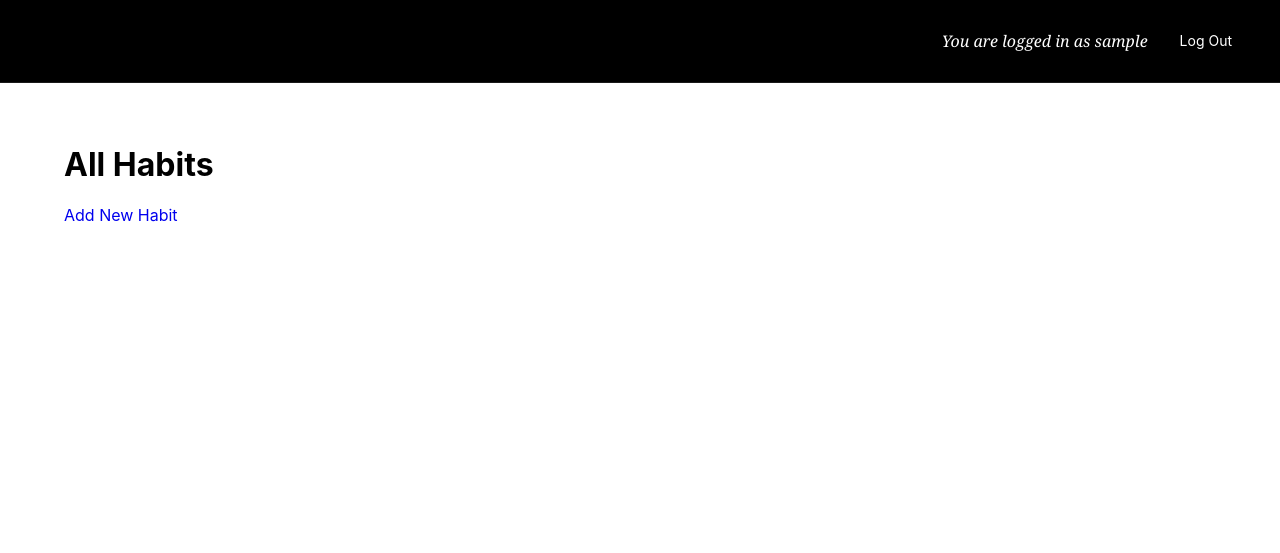
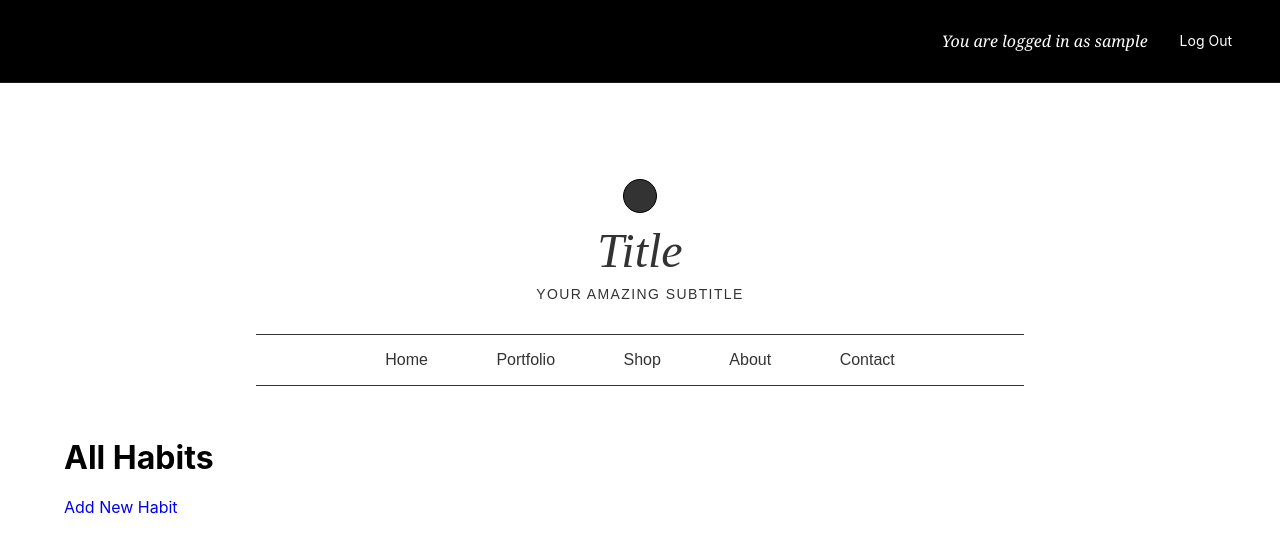
Before and after one commit to momentum-team-2/django-duplex-team-sea-otter, a Django app: page /habits/ in a window 1280 px wide. Shown: the top 553 px of the page. Run offline with Django 3.2, Linux system fonts and the light colour scheme; the visitor is signed in with stand-in values (Sample User, id 1); data that the repository does not hold is empty.

Commit message:
template change

```diff
--- a/templates/habits/list_habits.html
+++ b/templates/habits/list_habits.html
@@ -1,6 +1,21 @@
 {% extends "base.html" %}
 
 {% block content %}
+<header class="bg-white black-80 tc pv4 avenir">
+  <a href="" class="bg-black-80 ba b--black dib pa3 w2 h2 br-100">
+    <svg class="white" data-icon="skull" viewBox="0 0 32 32" style="fill:currentcolor"><title>skull icon</title><path d="M16 0 C6 0 2 4 2 14 L2 22 L6 24 L6 30 L26 30 L26 24 L30 22 L30 14 C30 4 26 0 16 0 M9 12 A4.5 4.5 0 0 1 9 21 A4.5 4.5 0 0 1 9 12 M23 12 A4.5 4.5 0 0 1 23 21 A4.5 4.5 0 0 1 23 12"></path></svg>
+  </a>
+  <h1 class="mt2 mb0 baskerville i fw1 f1">Title</h1>
+  <h2 class="mt2 mb0 f6 fw4 ttu tracked">Your amazing subtitle</h2>
+  <nav class="bt bb tc mw7 center mt4">
+    <a class="f6 f5-l link bg-animate black-80 hover-bg-lightest-blue dib pa3 ph4-l" href="/">Home</a>
+    <a class="f6 f5-l link bg-animate black-80 hover-bg-light-green dib pa3 ph4-l" href="/portfolio">Portfolio</a>
+    <a class="f6 f5-l link bg-animate black-80 hover-bg-light-blue dib pa3 ph4-l" href="/shop">Shop</a>
+    <a class="f6 f5-l link bg-animate black-80 hover-bg-light-pink dib pa3 ph4-l" href="/about">About</a>
+    <a class="f6 f5-l link bg-animate black-80 hover-bg-light-yellow dib pa3 ph4-l" href="/contact">Contact</a>
+  </nav>
+</header>
+
 <h1>All Habits</h1>
 
 <p><a style="text-decoration:none" href="{% url 'add_habit' %}">Add New Habit</a></p>
```
